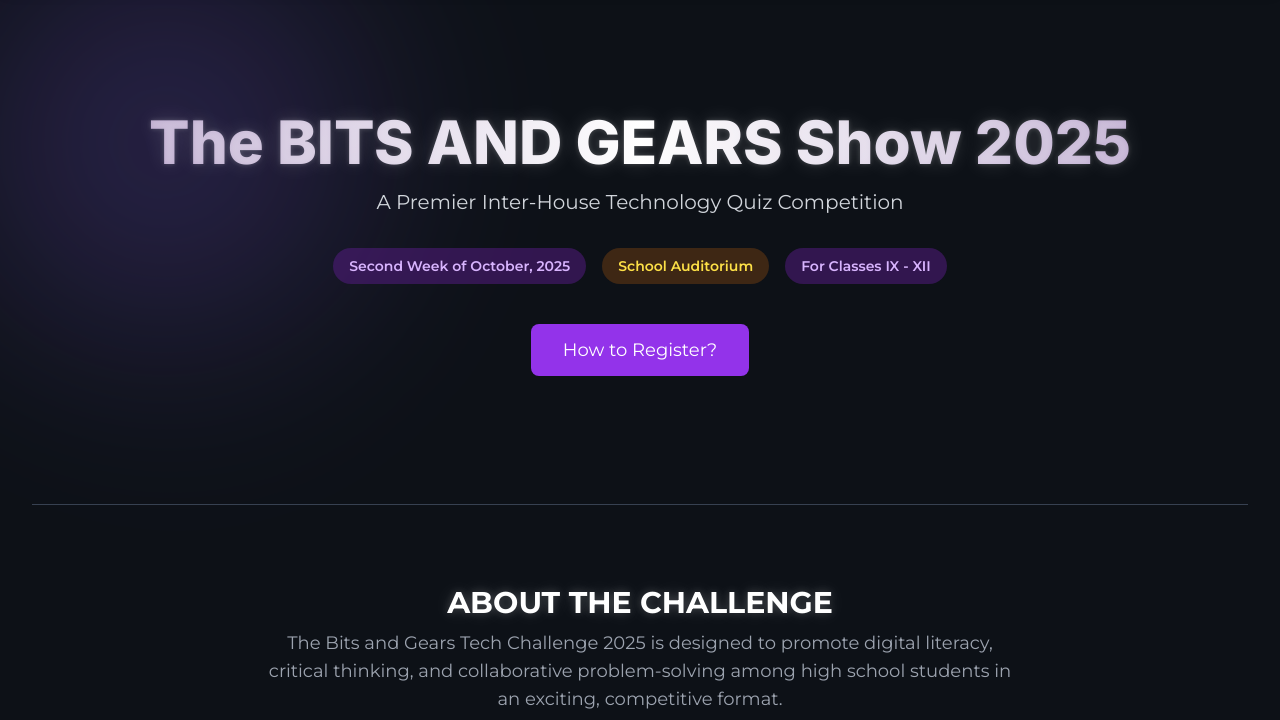
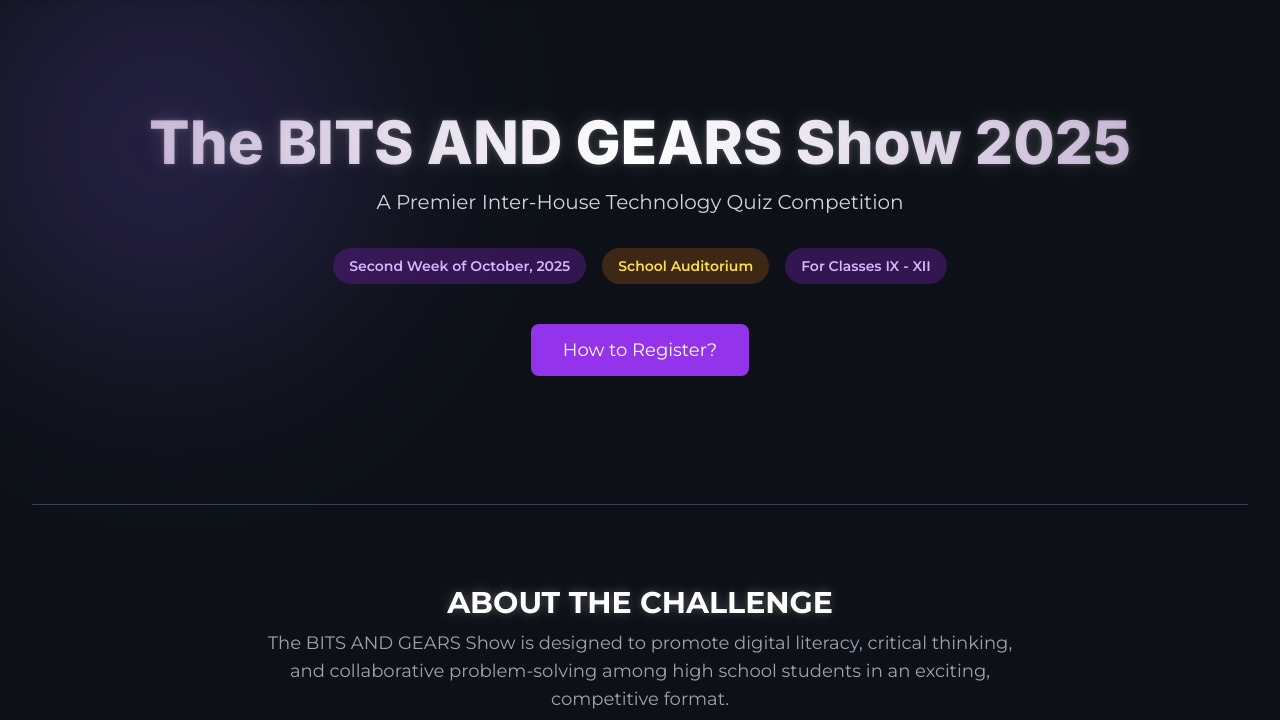
Before and after one commit to syncshreyansh/THE-BITS-AND-GEARS-SHOW, a plain HTML site: page index.html in a window 1280 px wide. Shown: the part 80-800 px from the top of the page. Drawn offline with nearby package versions, Linux system fonts and the light colour scheme.

Commit message:
index.html

```diff
--- a/index.html
+++ b/index.html
@@ -267,7 +267,7 @@
               ABOUT THE CHALLENGE
             </h2>
             <p class="mt-2 text-lg text-gray-400 max-w-3xl mx-auto">
-              The Bits and Gears Tech Challenge 2025 is designed to promote
+              The BITS AND GEARS Show is designed to promote
               digital literacy, critical thinking, and collaborative
               problem-solving among high school students in an exciting,
               competitive format.
@@ -661,4 +661,5 @@
       });
     </script>
   </body>
+
 </html>
```
